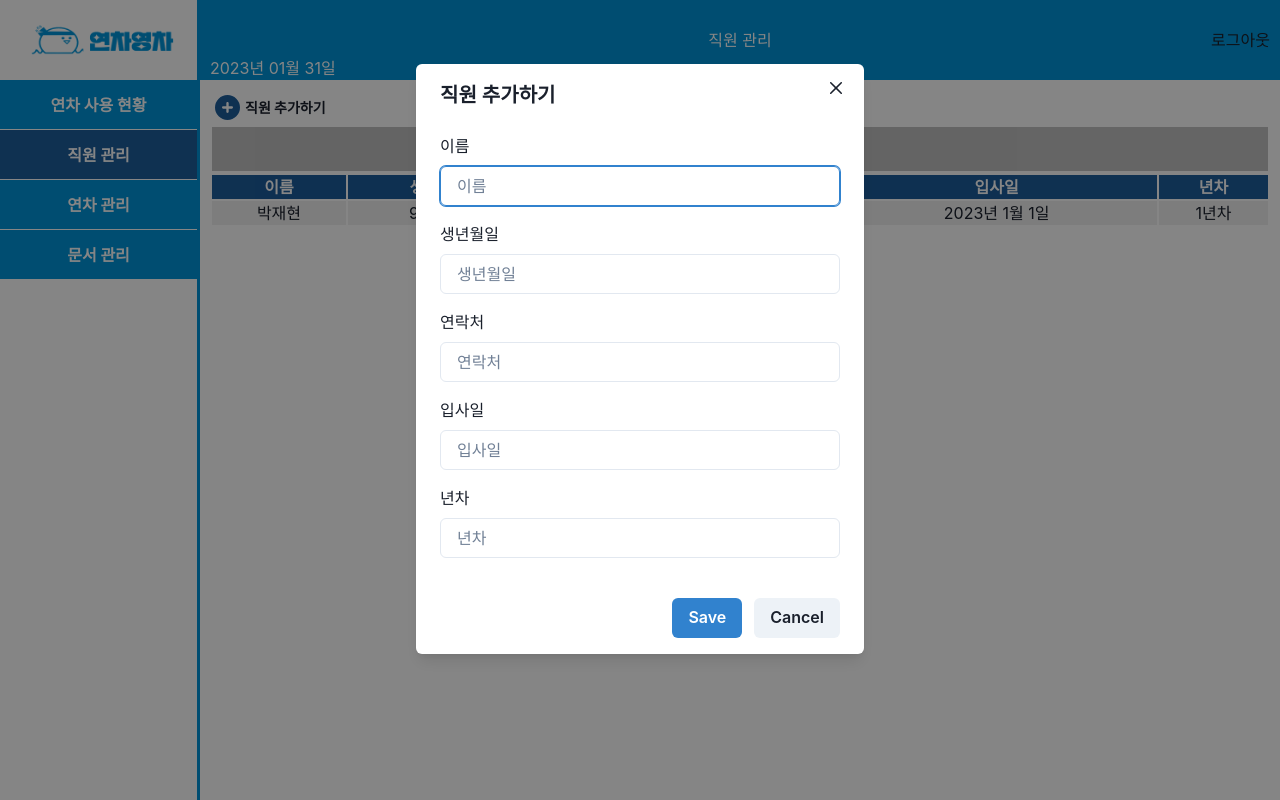
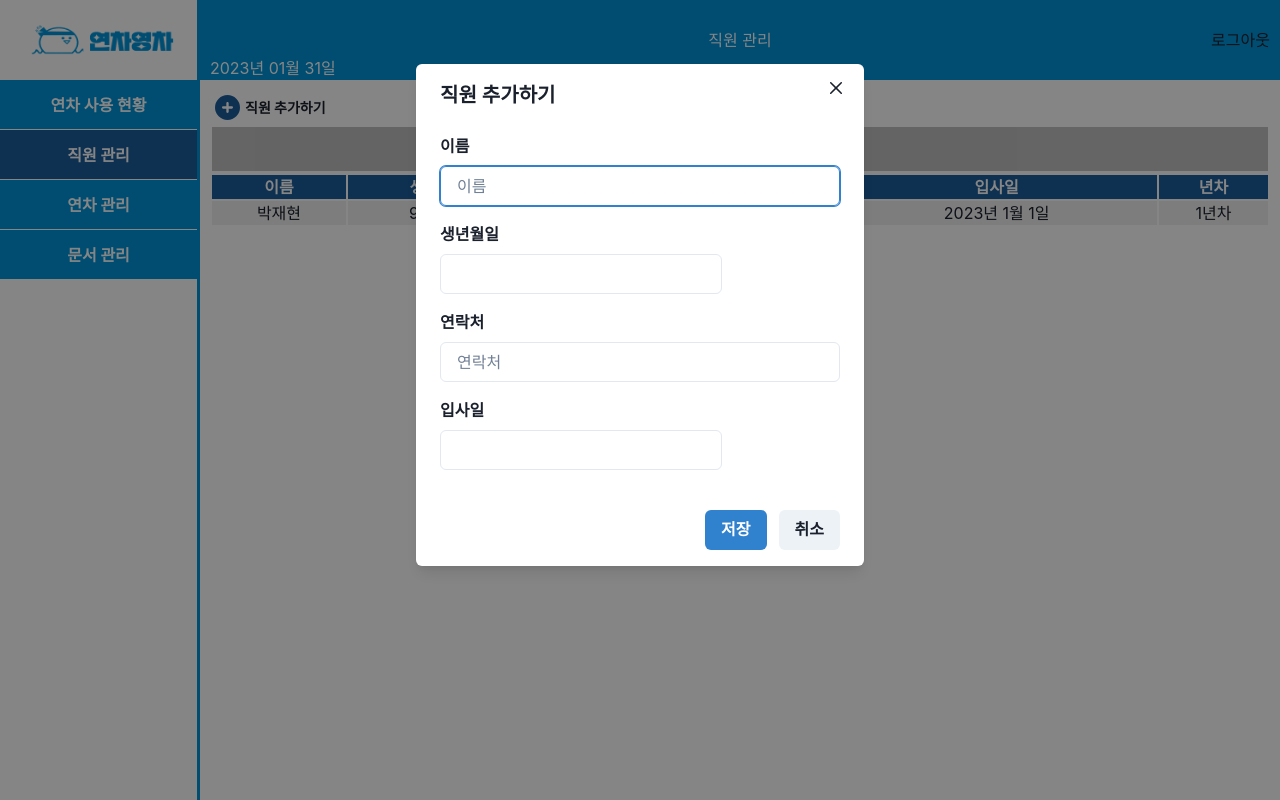
Before and after one commit to jaebong8/YEONCHA_YOUNGCHA, a Next.js app in the folder client/: page /management/employee in a window 1280 px wide. Both pictures are taken after a click on the button "직원 추가하기". Built offline with nearby package versions, Linux system fonts and the light colour scheme.

Commit message:
회원가입 토스트 작성, users컬렉션 문서ID > userID로 변경

```diff
--- a/client/next.config.js
+++ b/client/next.config.js
@@ -1,20 +1,20 @@
 /** @type {import('next').NextConfig} */
 const nextConfig = {
     reactStrictMode: false,
-    async redirects() {
-        return [
-            {
-                source: "/auth/login",
-                destination: "/auth/signin",
-                permanent: true,
-            },
-            {
-                source: "/",
-                destination: "/auth/signin",
-                permanent: true,
-            },
-        ];
-    },
+    // async redirects() {
+    //     return [
+    //         {
+    //             source: "/auth/login",
+    //             destination: "/auth/signin",
+    //             permanent: true,
+    //         },
+    //         {
+    //             source: "/",
+    //             destination: "/auth/signin",
+    //             permanent: true,
+    //         },
+    //     ];
+    // },
 };
 
 module.exports = nextConfig;
--- a/client/package.json
+++ b/client/package.json
@@ -27,10 +27,12 @@
     "framer-motion": "^9.0.2",
     "next": "13.1.5",
     "react": "18.2.0",
+    "react-datepicker": "^4.10.0",
     "react-dom": "18.2.0",
     "typescript": "4.9.4"
   },
   "devDependencies": {
+    "@types/react-datepicker": "^4.8.0",
     "sass": "^1.57.1"
   }
 }
--- a/client/src/pages/management/employee/EmployeePage.module.scss
+++ b/client/src/pages/management/employee/EmployeePage.module.scss
@@ -49,3 +49,18 @@
         }
     }
 }
+
+.modalInput {
+    width: 100%;
+    padding: 0 16px;
+    font-size: 1rem;
+    height: 2.5rem;
+    border-radius: 0.375rem;
+    border: 1px solid #e2e8f0;
+    outline: 2px solid transparent;
+    outline-offset: 2px;
+    &:focus {
+        border-color: #3182ce;
+        box-shadow: 0 0 0 1px #3182ce;
+    }
+}
--- a/client/src/pages/management/employee/index.tsx
+++ b/client/src/pages/management/employee/index.tsx
@@ -2,7 +2,7 @@ import Layout from "@/components/layout/Layout";
 import styles from "./EmployeePage.module.scss";
 import { FontAwesomeIcon } from "@fortawesome/react-fontawesome";
 import { faCirclePlus } from "@fortawesome/free-solid-svg-icons";
-import { useState, useRef } from "react";
+import { useState, useRef, useEffect } from "react";
 import { useDisclosure } from "@chakra-ui/react";
 import {
     Modal,
@@ -17,11 +17,32 @@ import {
     Input,
     Button,
 } from "@chakra-ui/react";
+import DatePicker from "react-datepicker";
+import "react-datepicker/dist/react-datepicker.css";
+import { ko } from "date-fns/esm/locale";
+import { GetServerSideProps } from "next";
+import { collection, getDocs, getFirestore, query } from "firebase/firestore";
 
+const db = getFirestore();
 const EmployeePage = () => {
     const { isOpen, onOpen, onClose } = useDisclosure();
     const initialRef = useRef(null);
     const finalRef = useRef(null);
+    const [birthDate, setBirthDate] = useState<Date | null>();
+    const [workStartDate, setWorkStartDate] = useState<Date | null>();
+    const [name, setName] = useState<String>("");
+    const [phoneNumber, setPhoneNumber] = useState<String>("");
+    // useEffect(() => {
+    //     const loadQuery = async () => {
+    //         const querySnapshot = await getDocs(collection(db, "users"));
+    //         querySnapshot.forEach((doc) => {
+    //             // 가져온 모든 문서들을 확인
+    //             console.log(doc.id, " => ", doc.data());
+    //         });
+    //     };
+    //     loadQuery();
+    // }, []);
+
     return (
         <Layout>
             <section className={styles.container}>
@@ -57,33 +78,60 @@ const EmployeePage = () => {
                     <ModalCloseButton />
                     <ModalBody pb={6}>
                         <FormControl>
-                            <FormLabel>이름</FormLabel>
-                            <Input ref={initialRef} placeholder="이름" />
+                            <FormLabel fontWeight="bold" className="test">
+                                이름
+                            </FormLabel>
+                            <Input
+                                ref={initialRef}
+                                placeholder="이름"
+                                value={name}
+                                onChange={(e: React.ChangeEvent<HTMLInputElement>) => {
+                                    setName(e.target.value);
+                                }}
+                                required
+                            />
                         </FormControl>
 
                         <FormControl mt={4}>
-                            <FormLabel>생년월일</FormLabel>
-                            <Input placeholder="생년월일" />
+                            <FormLabel fontWeight="bold">생년월일</FormLabel>
+                            <DatePicker
+                                selected={birthDate}
+                                onChange={(date) => setBirthDate(date)}
+                                className={styles.modalInput}
+                                dateFormat="yyyy/MM/dd"
+                                locale={ko}
+                                required
+                            />
                         </FormControl>
                         <FormControl mt={4}>
-                            <FormLabel>연락처</FormLabel>
-                            <Input placeholder="연락처" />
+                            <FormLabel fontWeight="bold">연락처</FormLabel>
+                            <Input
+                                placeholder="연락처"
+                                value={phoneNumber}
+                                onChange={(e: React.ChangeEvent<HTMLInputElement>) => {
+                                    setPhoneNumber(e.target.value);
+                                }}
+                                required
+                            />
                         </FormControl>
                         <FormControl mt={4}>
-                            <FormLabel>입사일</FormLabel>
-                            <Input placeholder="입사일" />
-                        </FormControl>
-                        <FormControl mt={4}>
-                            <FormLabel>년차</FormLabel>
-                            <Input placeholder="년차" />
+                            <FormLabel fontWeight="bold">입사일</FormLabel>
+                            <DatePicker
+                                selected={workStartDate}
+                                onChange={(date) => setWorkStartDate(date)}
+                                className={styles.modalInput}
+                                dateFormat="yyyy/MM/dd"
+                                locale={ko}
+                                required
+                            />
                         </FormControl>
                     </ModalBody>
 
                     <ModalFooter>
                         <Button colorScheme="blue" mr={3}>
-                            Save
+                            저장
                         </Button>
-                        <Button onClick={onClose}>Cancel</Button>
+                        <Button onClick={onClose}>취소</Button>
                     </ModalFooter>
                 </ModalContent>
             </Modal>
```
Also changed, not shown: client/src/pages/auth/signup/index.tsx (+35 -31 lines), 1 other file (tests, documents, lock files or other folders).
